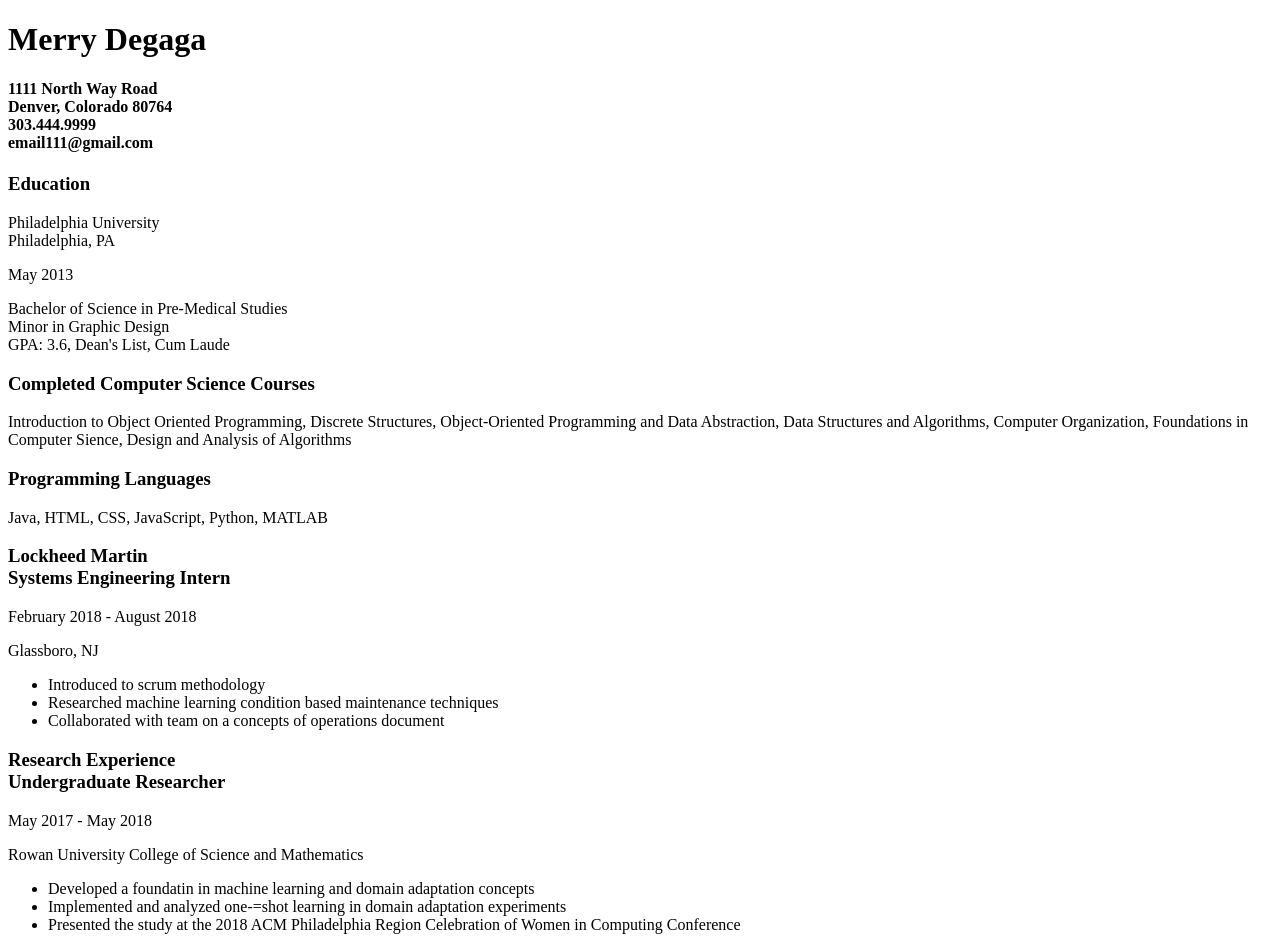
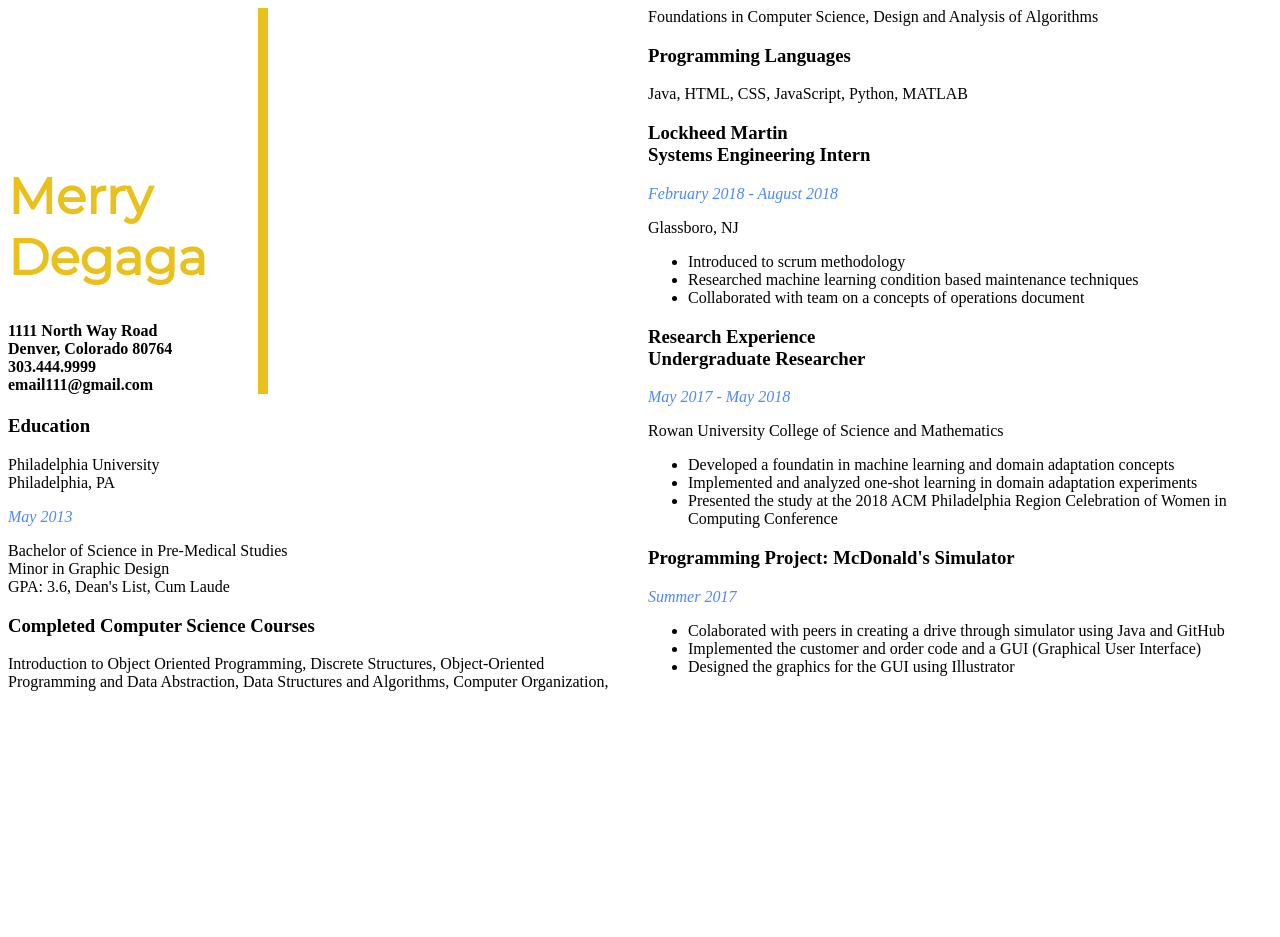
Before and after one commit to mdegagaTechtonic/ResumeExercise, a plain HTML site: page index.html in a window 1280 px wide. Shown: the top 937 px of the page. After the commit the page ends 800 px from the top, so only its background shows below. Drawn offline with Linux system fonts and the light colour scheme.

Commit message:
Made changes to the html and included a stylesheet

```diff
--- a/index.html
+++ b/index.html
@@ -2,27 +2,30 @@
 <html lang="en" dir="ltr">
   <head>
     <meta charset="utf-8">
-    <title></title>
+    <title>Merry's Resume</title>
+    <link href="https://fonts.googleapis.com/css?family=Montserrat" rel="stylesheet">
+    <link rel="stylesheet" href="style.css">
   </head>
   <body>
 
-  </body>
-</html>
 
+<div class="personalInfo">
 
-<h1>Merry Degaga</h1>
+   <h1>Merry <br>Degaga</h1>
 
     <h4>1111 North Way Road <br>
     Denver, Colorado 80764<br>
     303.444.9999<br>
     email111@gmail.com</h4>
+</div>
 
+<div class="otherInfo">
     <h3><strong>Education</strong><br></h3>
     <p>
       Philadelphia University <br>
       Philadelphia, PA <br> </p>
 
-<p>May 2013</p>
+    <p class ="date">May 2013</p>
 
     <p>
       Bachelor of Science in Pre-Medical Studies <br>
@@ -32,7 +35,7 @@ email111@gmail.com</h4>
 
     <h3><strong>Completed Computer Science Courses</strong></h3>
     <p>
-  Introduction to Object Oriented Programming, Discrete Structures, Object-Oriented Programming and Data Abstraction, Data Structures and Algorithms, Computer Organization, Foundations in Computer Sience, Design and Analysis of Algorithms
+      Introduction to Object Oriented Programming, Discrete Structures, Object-Oriented Programming and Data Abstraction, Data Structures and Algorithms, Computer Organization, Foundations in Computer Science, Design and Analysis of Algorithms
     </p>
 
     <h3><strong>Programming Languages</strong></h3>
@@ -43,7 +46,7 @@ email111@gmail.com</h4>
     <h3><strong>Lockheed Martin<br>
       Systems Engineering Intern</strong>
     </h3>
-<p>February 2018 - August 2018 </p>
+    <p class="date">February 2018 - August 2018 </p>
 
     <p>Glassboro, NJ
       <ul>
@@ -56,19 +59,19 @@ email111@gmail.com</h4>
     <h3><strong>Research Experience<br>
         Undergraduate Researcher</strong>
     </h3>
-<p>May 2017 - May 2018 </p>
+    <p class="date">May 2017 - May 2018 </p>
 
 
     <p>Rowan University College of Science and Mathematics
       <ul>
         <li>Developed a foundatin in machine learning and domain adaptation concepts</li>
-    <li>Implemented and analyzed one-=shot learning in domain adaptation experiments</li>
+        <li>Implemented and analyzed one-shot learning in domain adaptation experiments</li>
         <li>Presented the study at the 2018 ACM Philadelphia Region Celebration of Women in Computing Conference</li>
       </ul>
     </p>
 
     <h3><strong>Programming Project: McDonald's Simulator</strong></h3>
-<p>Summer 2017</p>
+    <p class="date">Summer 2017</p>
 
     <p>
       <ul>
@@ -77,3 +80,8 @@ email111@gmail.com</h4>
         <li>Designed the graphics for the GUI using Illustrator</li>
       </ul>
     </p>
+
+  </body>
+
+</div>
+</html>
--- /dev/null
+++ b/style.css
@@ -0,0 +1,27 @@
+h1 {
+  font-size: 50px;
+  color: hsl(48, 82%, 51%);
+  font-family: 'Montserrat';
+}
+
+body {
+  column-count: 2;
+
+}
+
+.personalInfo {
+
+  border-right: 10px hsl(48, 82%, 51%) solid;
+  width: 40%;
+  padding-top: 20%;
+
+}
+
+.otherInfo {
+  text-align: inherit;
+}
+
+.date {
+  color: hsl(220, 100%, 65%);
+  font-style: italic;
+}
```
Lines whose indentation alone changed are shown as unchanged.
